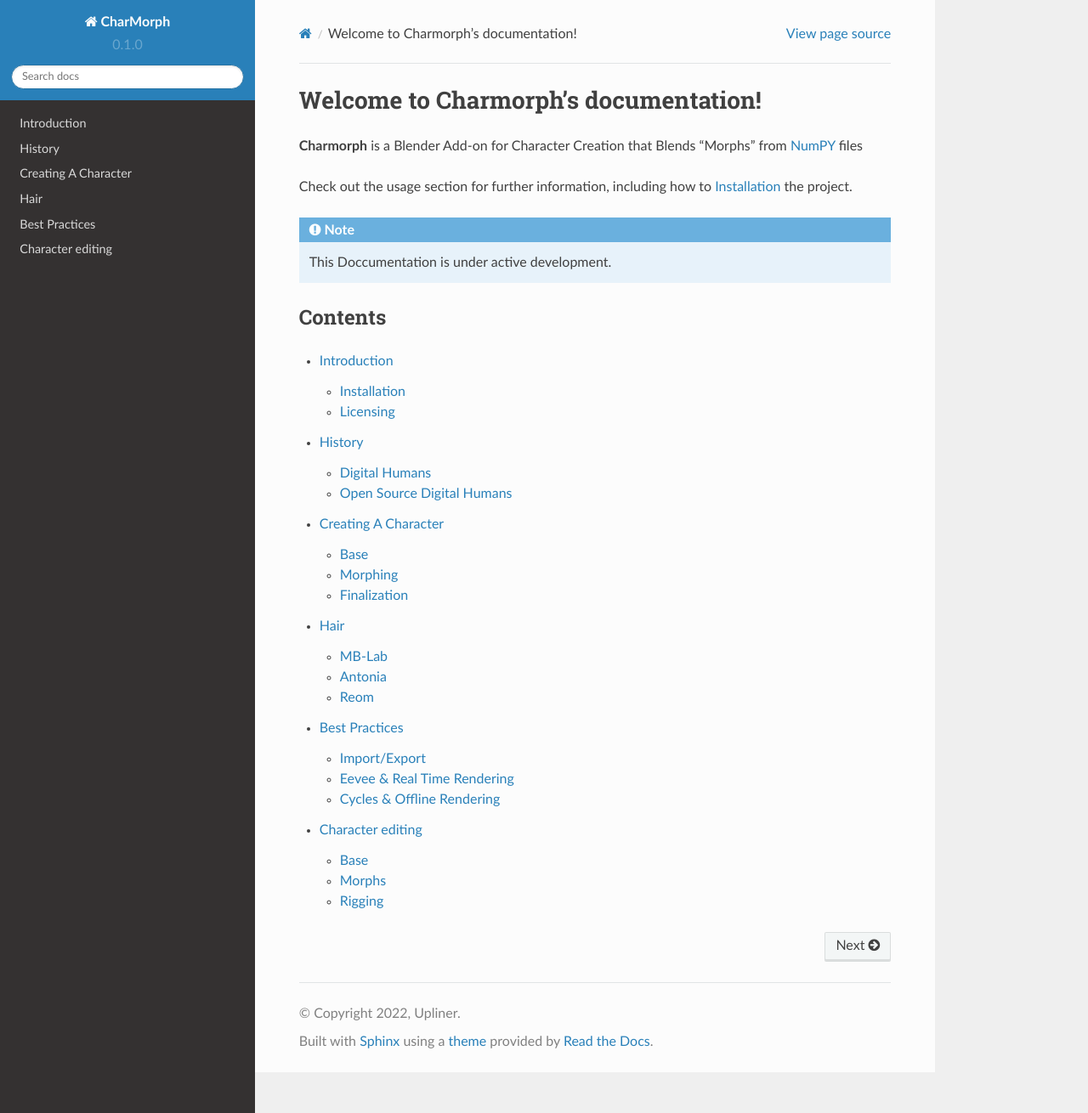
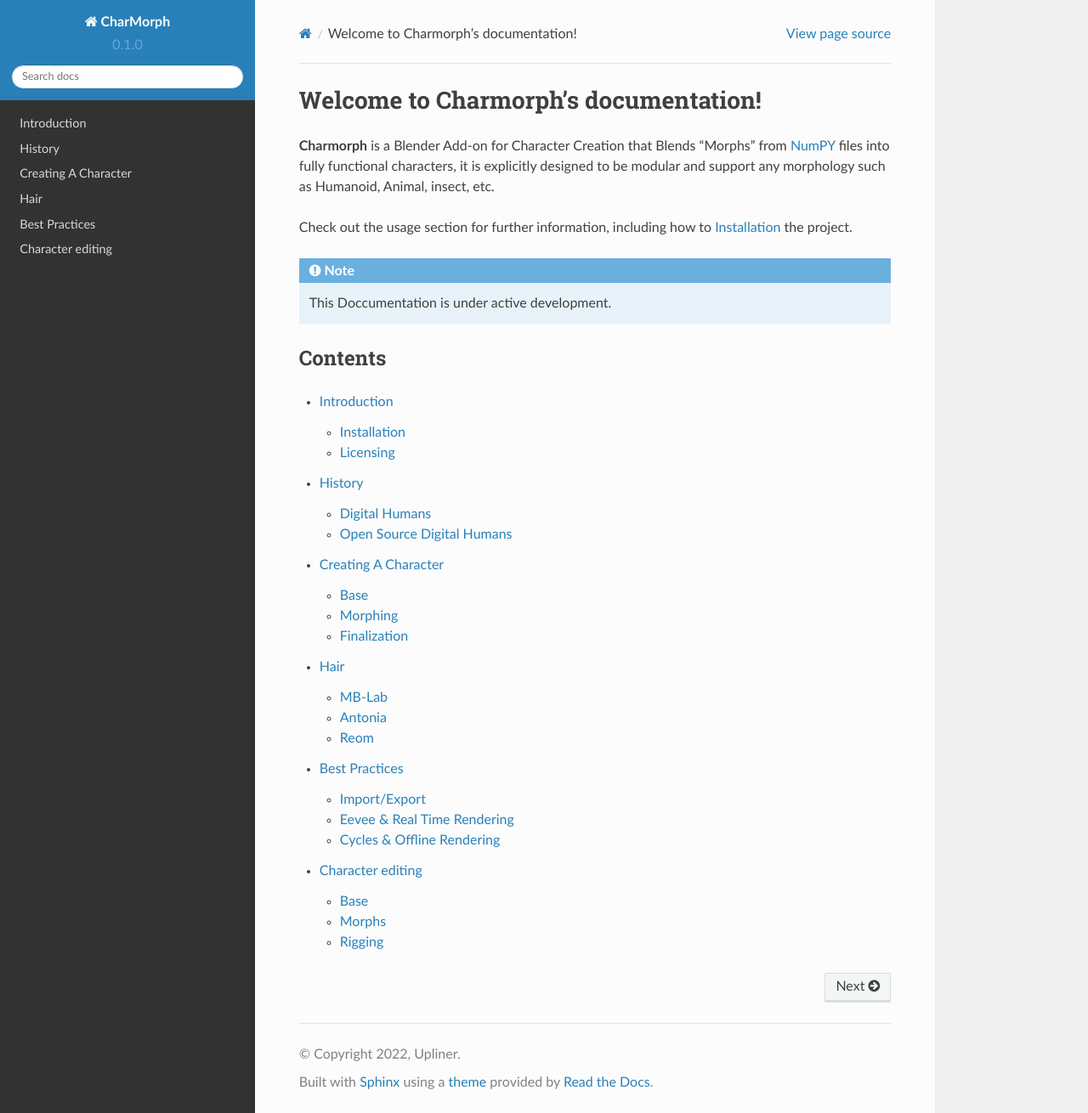
Before and after one commit to seenbuklee/CharMorph_Docs, a Sphinx documentation site: the page built from docs/source/index.rst, in a window 1280 px wide and 1310 px high. Shown: the whole window at 85% size. Built offline with Sphinx 7.4.7 and the Read the Docs theme 2.0.0, drawn with Linux system fonts in a browser that asks for light colours.

Commit message:
Update index.rst

```diff
--- a/docs/source/index.rst
+++ b/docs/source/index.rst
@@ -2,7 +2,7 @@
 ========================================
 
 **Charmorph** is a Blender Add-on for Character Creation
-that Blends "Morphs" from `NumPY <https://numpy.org/>`_ files
+that Blends "Morphs" from `NumPY <https://numpy.org/>`_ files into fully functional characters, it is explicitly designed to be modular and support any morphology such as Humanoid, Animal, insect, etc.
 
 Check out the :doc:`usage` section for further information, including
 how to :ref:`installation` the project.
```
